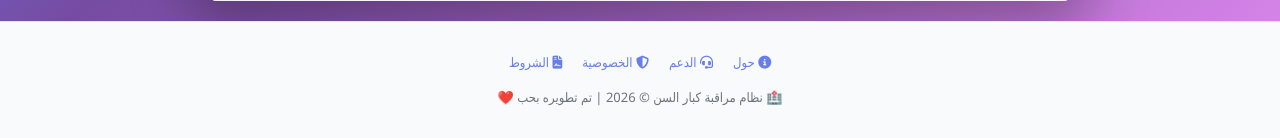
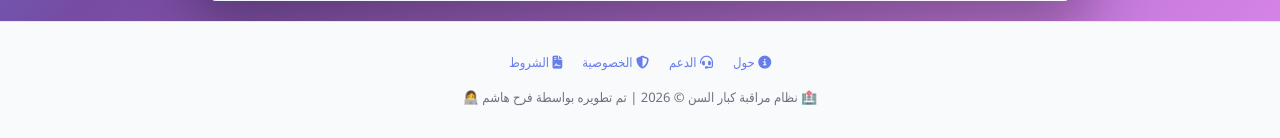
Before and after one commit to farahhashemabed-pixel/web.afall_detection, a Flask app: page / in a window 1280 px wide. Shown: the part 1228-1366 px from the top of the page. Run offline with Flask 3, Linux system fonts and the light colour scheme.

Commit message:
تحديث الفوتر باسم فرح هاشم

```diff
--- a/templates/index.html
+++ b/templates/index.html
@@ -254,7 +254,7 @@
                 <a href="#"><i class="fas fa-shield-alt"></i> الخصوصية</a>
                 <a href="#"><i class="fas fa-file-contract"></i> الشروط</a>
             </div>
-            <p>🏥 نظام مراقبة كبار السن © 2026 | تم تطويره بحب ❤️</p>
+            <p>🏥 نظام مراقبة كبار السن © 2026 | تم تطويره بواسطة فرح هاشم 👩‍💻</p>
         </div>
     </div>
 
```
